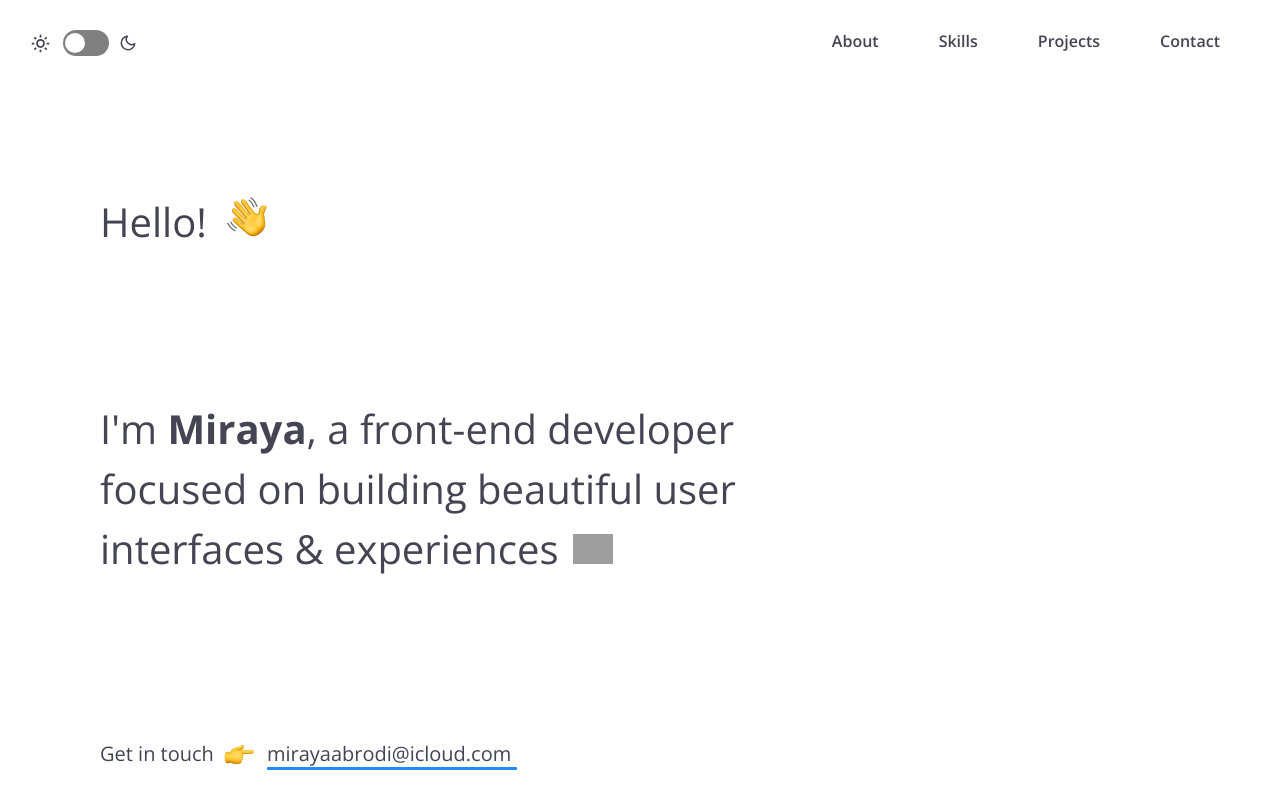
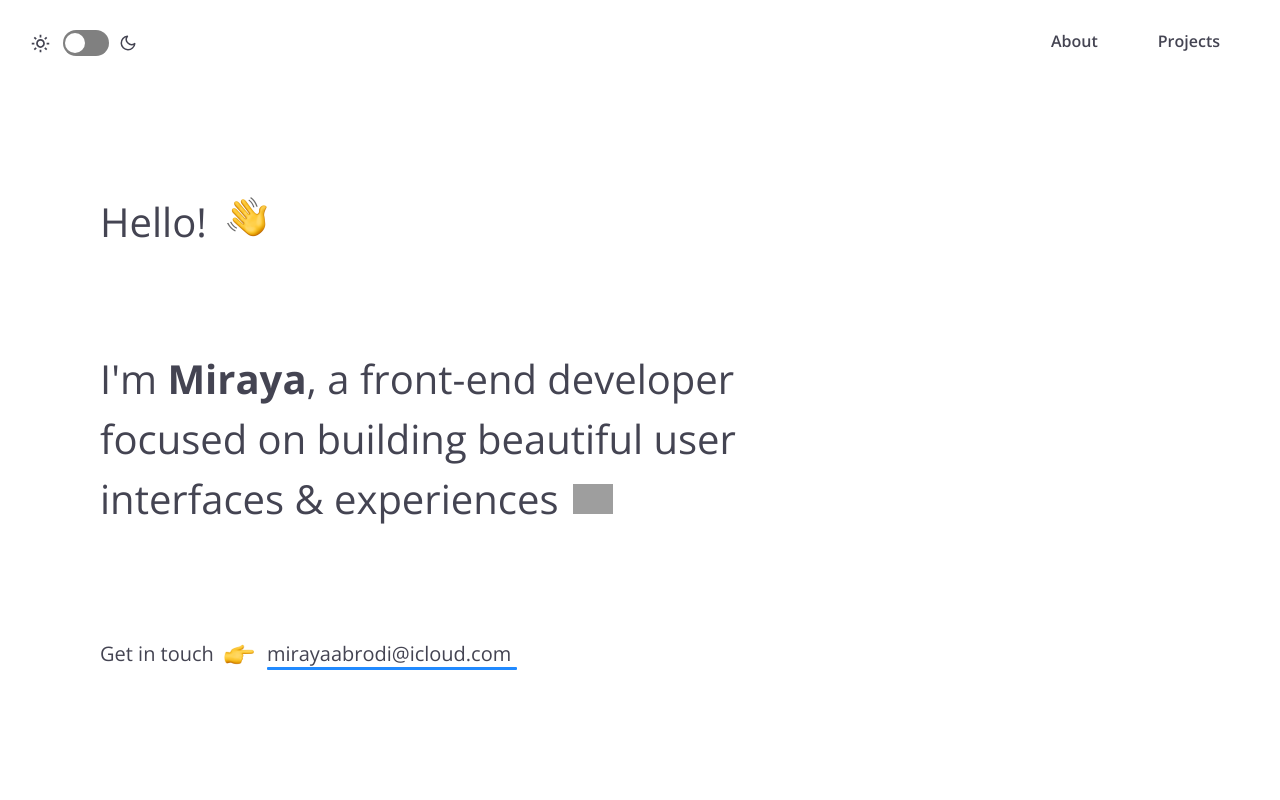
Before and after one commit to mirayatech/V3-Portfolio, a React (Vite) app: page / in a window 1280 px wide. Shown: the top 800 px of the page. Built offline with nearby package versions, Linux system fonts and the light colour scheme; grey boxes are pictures that could not be loaded.

Commit message:
fix some styling

```diff
--- a/src/components/intro/intro.css
+++ b/src/components/intro/intro.css
@@ -2,6 +2,7 @@
 @import url("./animate.css");
 
 .intro {
+  margin-top: -50px;
   padding-left: 100px;
   height: 100vh;
   display: flex;
@@ -29,7 +30,7 @@
 .intro h1 {
   font-weight: 400;
   font-size: calc(40 / 16 * 1rem);
-  margin-bottom: 150px;
+  margin-bottom: 100px;
 }
 
 .intro h1 .emoji.wave-hand.animated {
@@ -46,7 +47,7 @@
   width: 650px;
   font-weight: 400;
   font-size: calc(40 / 16 * 1rem);
-  margin-bottom: 150px;
+  margin-bottom: 100px;
 }
 .intro h2 .thick__text {
   font-size: calc(40 / 16 * 1rem);
--- a/src/components/nav/Nav.tsx
+++ b/src/components/nav/Nav.tsx
@@ -9,14 +9,9 @@ export function Nav() {
         <a href="#about" className="nav__links--link">
           About
         </a>
-        <a href="#skills" className="nav__links--link">
-          Skills
-        </a>
+
         <a href="#projects" className="nav__links--link">
           Projects
-        </a>
-        <a href="#contact" className="nav__links--link">
-          Contact
         </a>
       </div>
     </nav>
```
